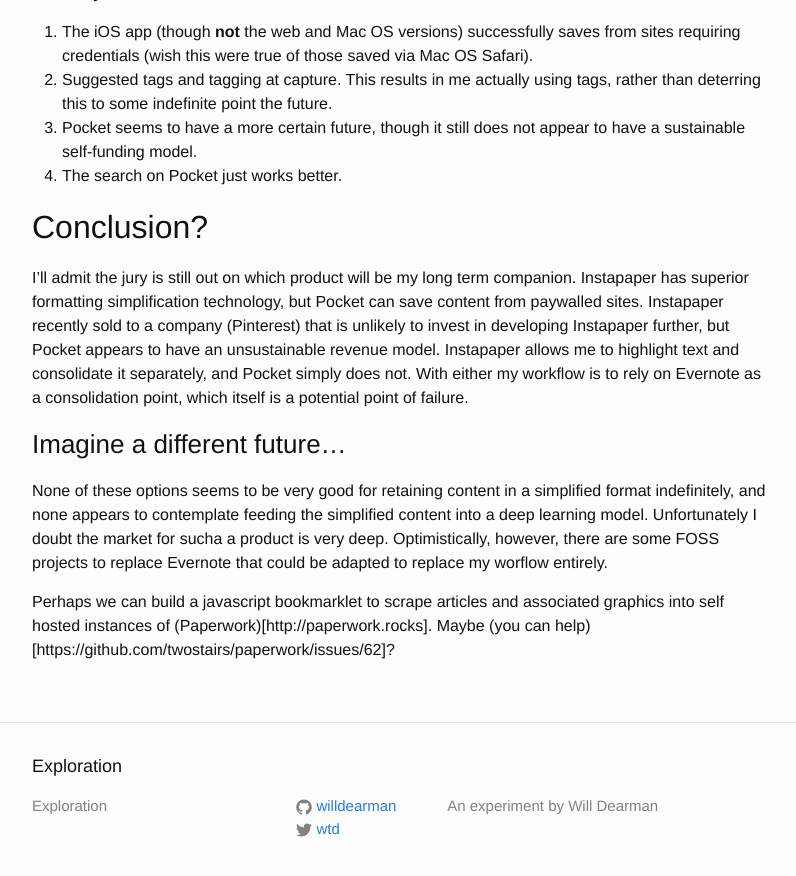
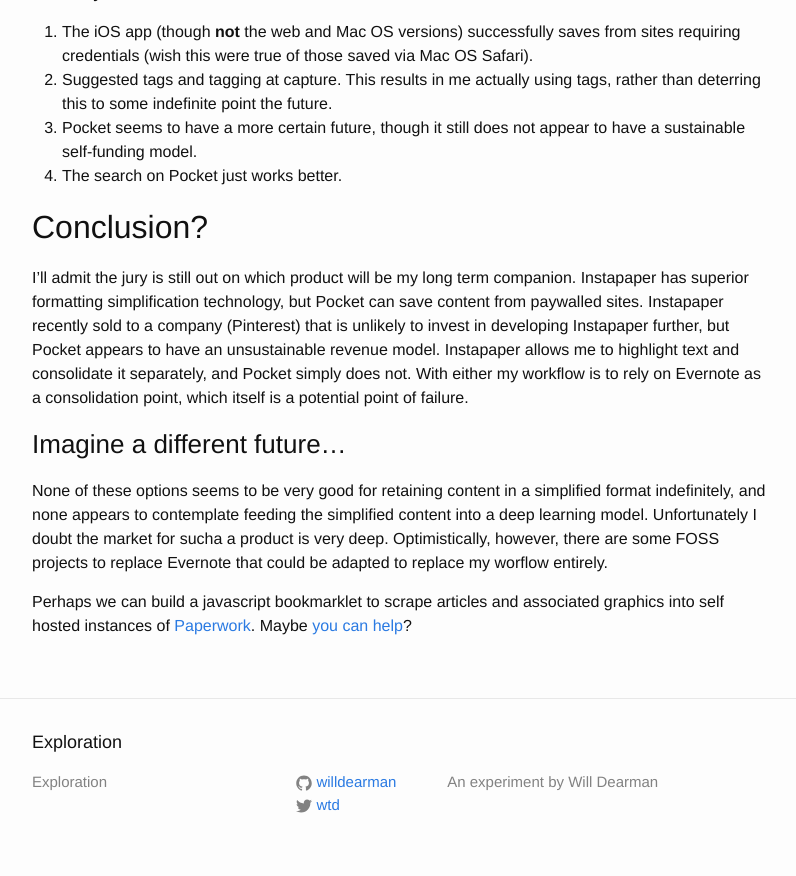
Before and after one commit to willdearman/willdearman, a Jekyll site: the page built from _posts/2016-10-06-instapaper-vs-pocket.md, in a window 1280 px wide and 900 px high, scrolled down 2508 px. Shown: the top 876 px of the window, without its empty margins (238-1034 px from the left). Built offline with Jekyll 4.4.1, drawn with Linux system fonts in a browser that asks for light colours.

Commit message:
At least it isnt wordpress...

```diff
--- a/_posts/2016-10-06-instapaper-vs-pocket.md
+++ b/_posts/2016-10-06-instapaper-vs-pocket.md
@@ -79,4 +79,4 @@
 ### Imagine a different future...
 None of these options seems to be very good for retaining content in a simplified format indefinitely, and none appears to contemplate feeding the simplified content into a deep learning model. Unfortunately I doubt the market for sucha a product is very deep. Optimistically, however, there are some FOSS projects to replace Evernote that could be adapted to replace my worflow entirely.
 
-Perhaps we can build a javascript bookmarklet to scrape articles and associated graphics into self hosted instances of (Paperwork)[http://paperwork.rocks]. Maybe (you can help)[https://github.com/twostairs/paperwork/issues/62]?
+Perhaps we can build a javascript bookmarklet to scrape articles and associated graphics into self hosted instances of [Paperwork](http://paperwork.rocks). Maybe [you can help](https://github.com/twostairs/paperwork/issues/62)?
```
